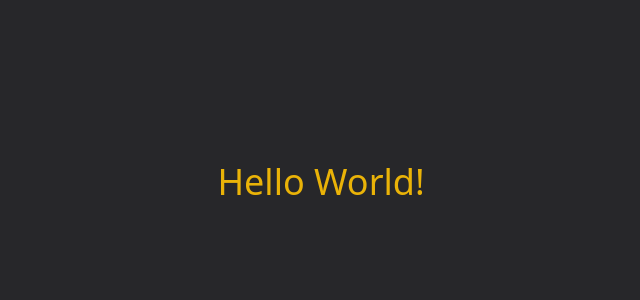
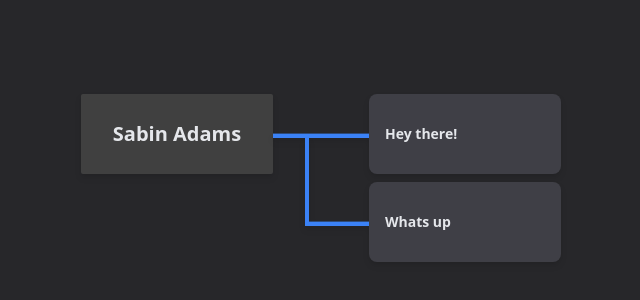
Before and after one commit to Pirashan/notetaker, a React (Vite) app: page / in a window 1280 px wide. Shown: the part 218-518 px from the top of the page, without its empty margins (319-959 px from the left). Built offline with nearby package versions, Linux system fonts and the light colour scheme.

Commit message:
finished front end

```diff
--- a/src/App.tsx
+++ b/src/App.tsx
@@ -1,11 +1,22 @@
+import type { User } from './types'
+import UserDisplay from './components/UserDisplay'
+
 function App() {
+  const users: User[] =[{
+    name: "Sabin Adams",
+    messages: [{
+      body: 'Hey there!'
+    }, {
+      body: 'Whats up'
+    }]
+  }]
 
   return (
-<div className="bg-zinc-800 flex-col h-screen w-full flex items-center justify-center p-4">
-  <h2 className="text-4xl text-yellow-500">
-    Hello World!
-  </h2>
-</div>
+  <div className="bg-zinc-800 flex-col h-screen w-full flex items-center justify-center p-4">
+    {
+      users.map((user, index) => <UserDisplay user={user} key={index}/>)
+    }
+  </div>
   )
 }
 
--- /dev/null
+++ b/src/components/Branch.tsx
@@ -0,0 +1,16 @@
+function Branch({ trunk }: { trunk: boolean }) {
+    return <div
+        className={`
+            ${!trunk ? `border-l-4` : ''}
+            ${trunk ? 'w-24' : 'w-16'}
+            ${trunk ? '-translate-x-24' : '-translate-x-16'}
+            scale-y-110
+            transition
+            ease-in-out
+            duration-300
+            group-hover:border-teal-400
+            h-full border-blue-500 border-b-4 absolute -translate-y-10`}
+    />
+}
+
+export default Branch
--- /dev/null
+++ b/src/components/MessageDisplay.tsx
@@ -0,0 +1,18 @@
+import { Message } from '../types'
+import Branch from './Branch'
+
+type Props = {
+    message: Message
+    index: Number
+}
+
+function MessageDisplay({ message, index }: Props) {
+    return <div className="group mb-2 shrink-0 rounded-lg flex items-center drop-shadow-md bg-zinc-700 w-48 h-20 relative">
+        <Branch trunk={index===0}/>
+        <p className="text-sm text-gray-200 font-bold px-4">
+            {message.body}
+        </p>
+    </div>
+}
+
+export default MessageDisplay
--- /dev/null
+++ b/src/components/UserDisplay.tsx
@@ -0,0 +1,25 @@
+import type { User } from '../types'
+import MessageDisplay from './MessageDisplay'
+
+type Props = {
+    user: User
+}
+
+function UserDisplay({ user }: Props) {
+  return (
+    <div className='flex gap-x-24 justify-center'>
+        <div className='rounded-sm flex justify-center items-center drop-shadow-md bg-neutral-700 w-48 h-20'>
+            <p className='text-xl text-gray-200 font-bold'>
+                {user.name}
+            </p>
+        </div>
+        <div>
+            {
+                user.messages.map((message, index) => <MessageDisplay message={message} index={index} key={index}/>)
+            }
+        </div>
+    </div>
+  )
+}
+
+export default UserDisplay
```
Also changed, not shown: src/types.ts (+8 -0 lines).
